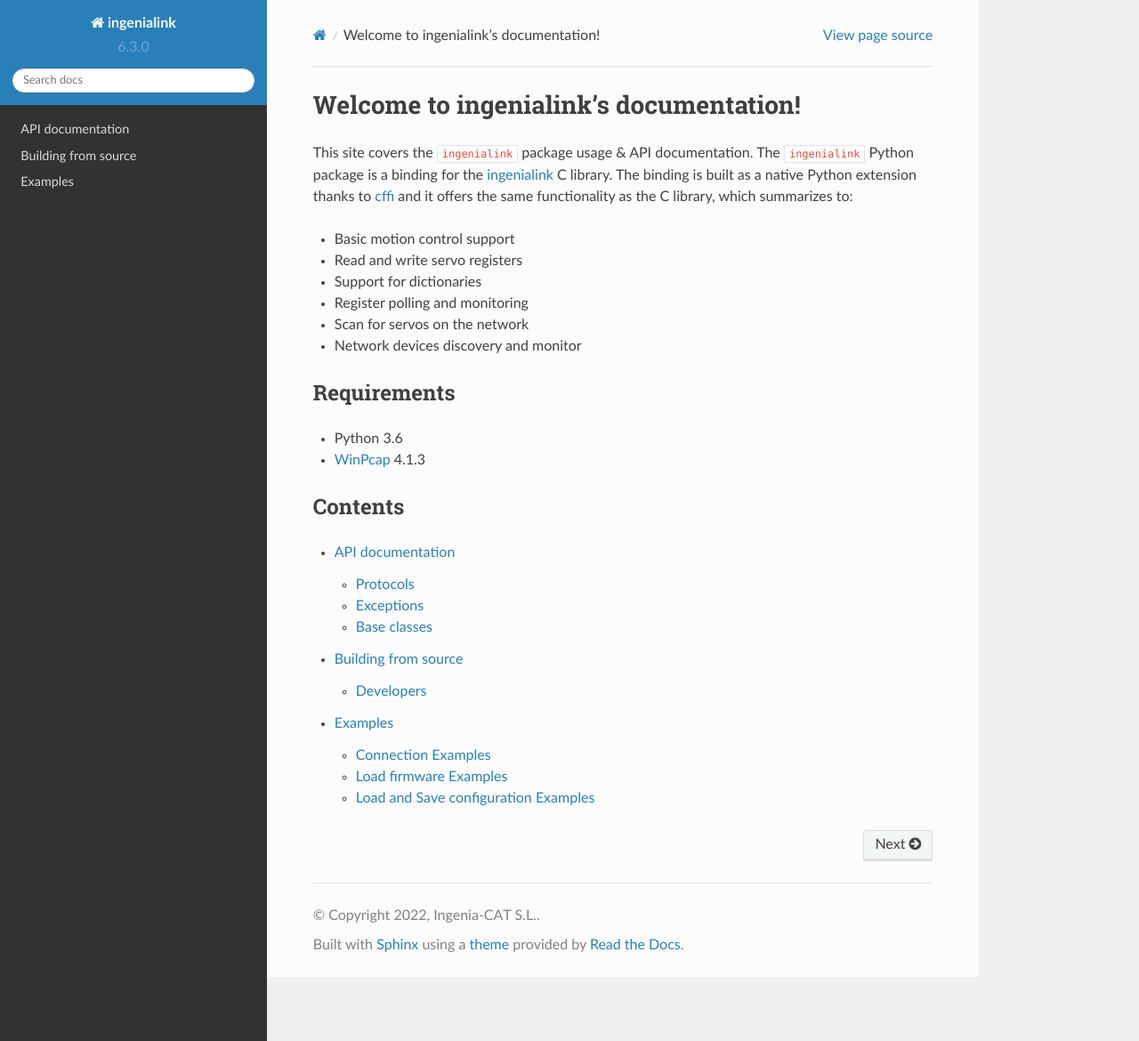
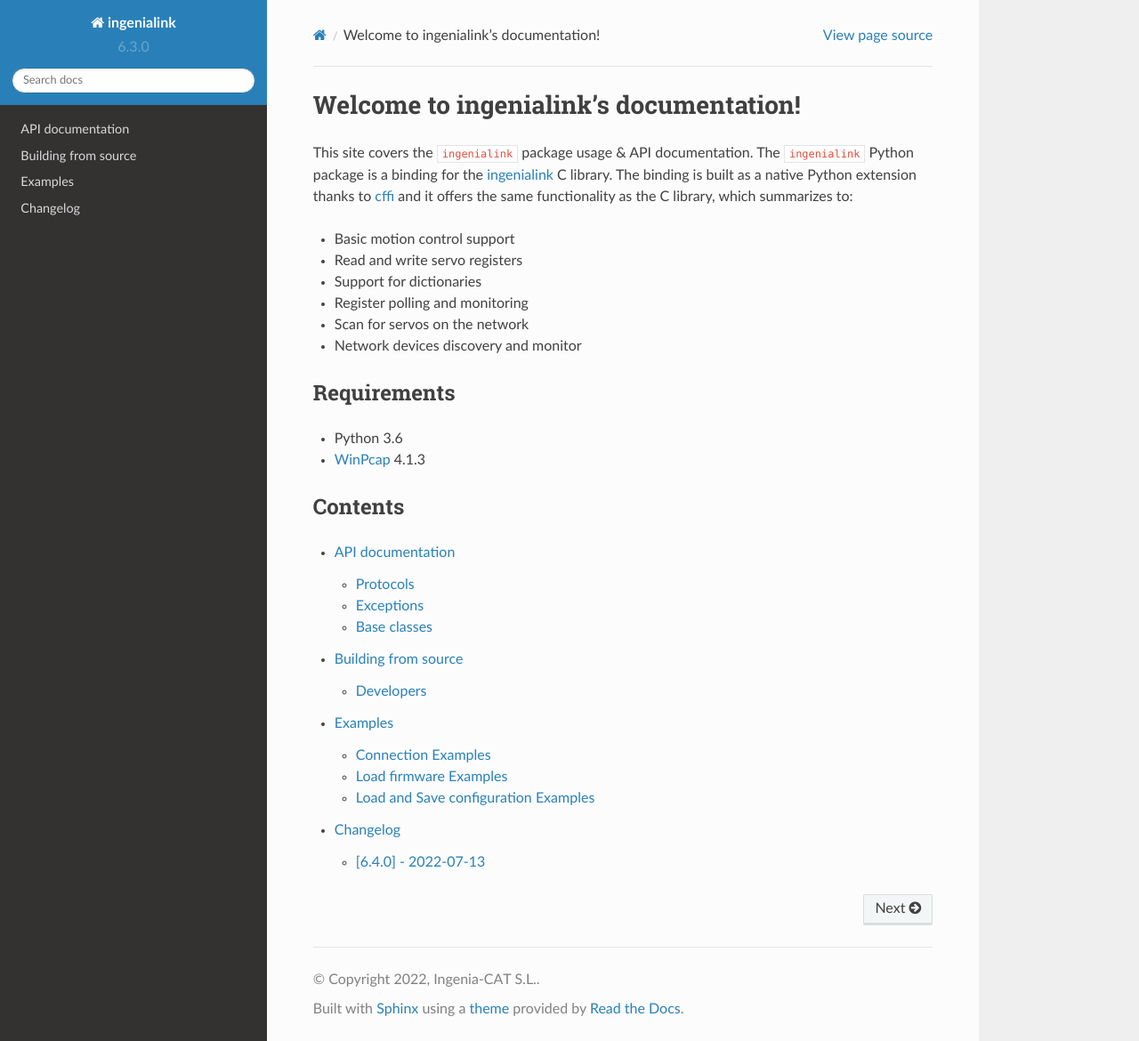
Before and after one commit to ingeniamc/ingenialink-python, a Sphinx documentation site: the page built from docs/index.rst, in a window 1280 px wide and 1170 px high. Shown: the whole window at 89% size. Built offline with Sphinx 7.4.7 and the Read the Docs theme 2.0.0, drawn with Linux system fonts in a browser that asks for light colours.

Commit message:
INGK-479 Include CHANGELOG.md to documentation

```diff
--- /dev/null
+++ b/docs/changelog.rst
@@ -0,0 +1 @@
+.. mdinclude:: ../CHANGELOG.md
--- a/docs/conf.py
+++ b/docs/conf.py
@@ -15,7 +15,7 @@
 # options
 extensions = ['sphinx.ext.autodoc', 'sphinx.ext.doctest',
               'sphinx.ext.coverage', 'sphinx.ext.viewcode',
-              'sphinx.ext.napoleon']
+              'sphinx.ext.napoleon', 'm2r2']
 
 _version = re.search(r'__version__\s+=\s+\'(.*)\'',
                      open('../ingenialink/__init__.py').read()).group(1)
--- a/docs/index.rst
+++ b/docs/index.rst
@@ -33,3 +33,4 @@
     api
     building
     examples
+    changelog
```
Also changed, not shown: 1 other file.
